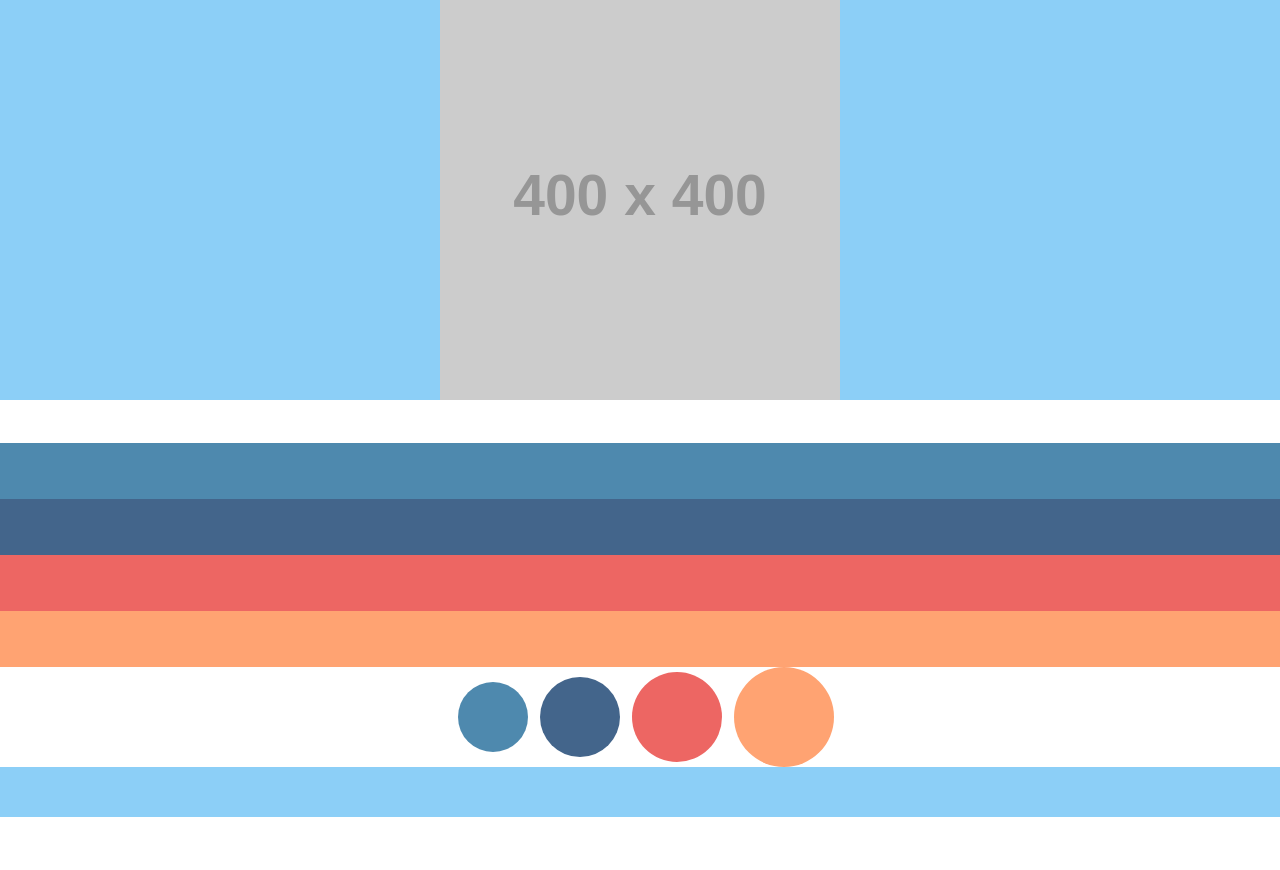
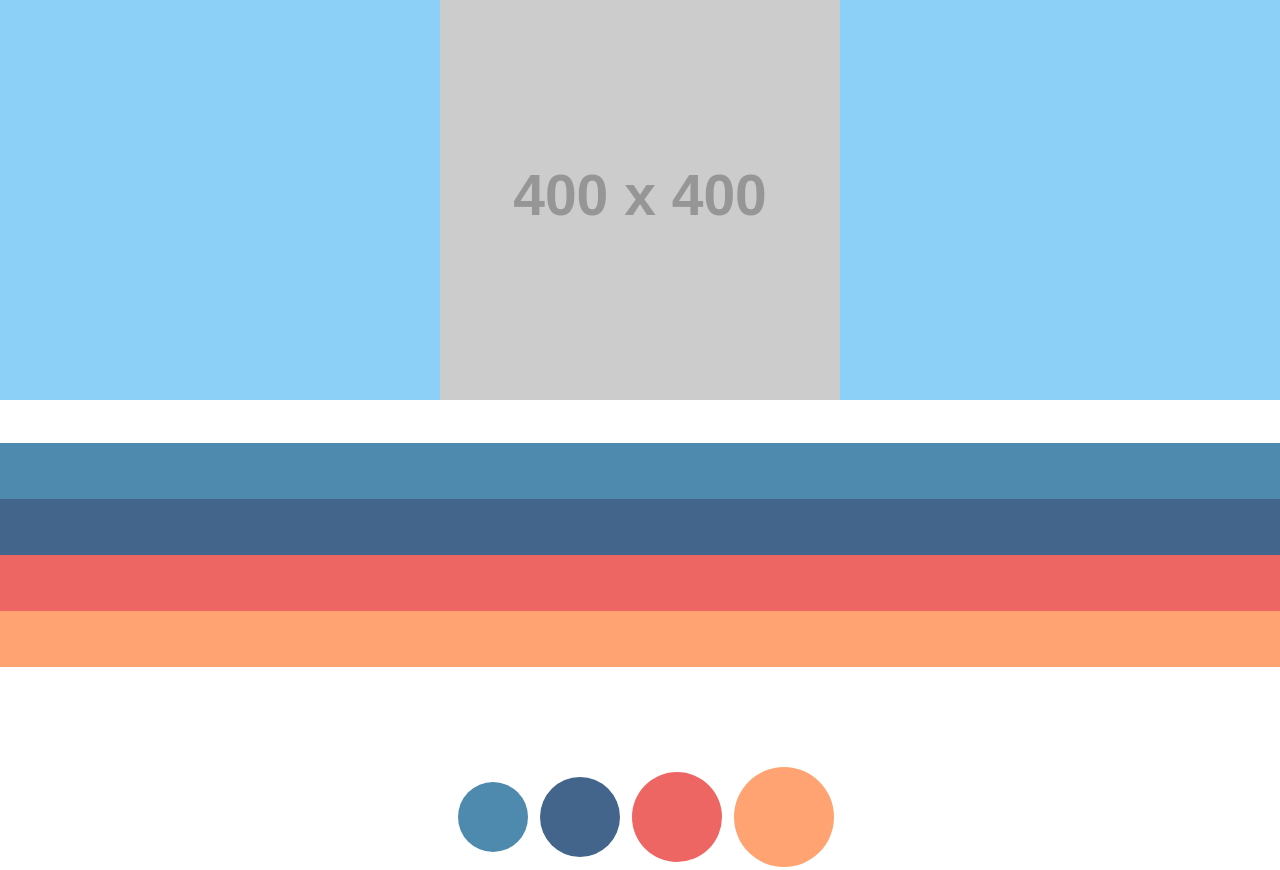
Before and after one commit to iamhashir/Clone_task_3, a plain HTML site: page index.html in a window 1280 px wide. Shown: the top 870 px of the page. Before the commit the page ends 817 px from the top, so only its background shows below. Drawn offline with Linux system fonts and the light colour scheme; placeholder pictures from the web are drawn by us.

Commit message:
final changes

```diff
--- a/Styles/style.scss
+++ b/Styles/style.scss
@@ -31,14 +31,14 @@ $circle-row-hover-color:#444;
 
 // This @mixin is used to re-use media query for desktop device
 @mixin above-desktop-devices {
-    @media (min-width:801px) {
+    @media (min-width:1280px) {
         @content;
     }
 }
 // This @mixin is used to re-use media query for width above desktop device
 
 @mixin for-desktop-devices {
-    @media (max-width:801px) {
+    @media (max-width:1280px) {
         @content;
     }
 }
@@ -208,15 +208,18 @@ $circle-row-hover-color:#444;
     // height is customized for specific width devices
 
     @include for-desktop-devices {
-        height: 24.7vh;
+        height: 27.5vh;
+    }
+    @include above-desktop-devices {
+        height: 37.5vh;
     }
 
     @include for-tablet-devices {
-        height: 44.5vh;
+        height: 41vh;
     }
 
     @include for-mobile-devices {
-        height: 46vh;
+        height: 46.6vh;
         // flex direction is changed
         flex-direction: column;
         // the content is directed to space around along x axis
```
Also changed, not shown: Styles/style.css, 1 other file.
